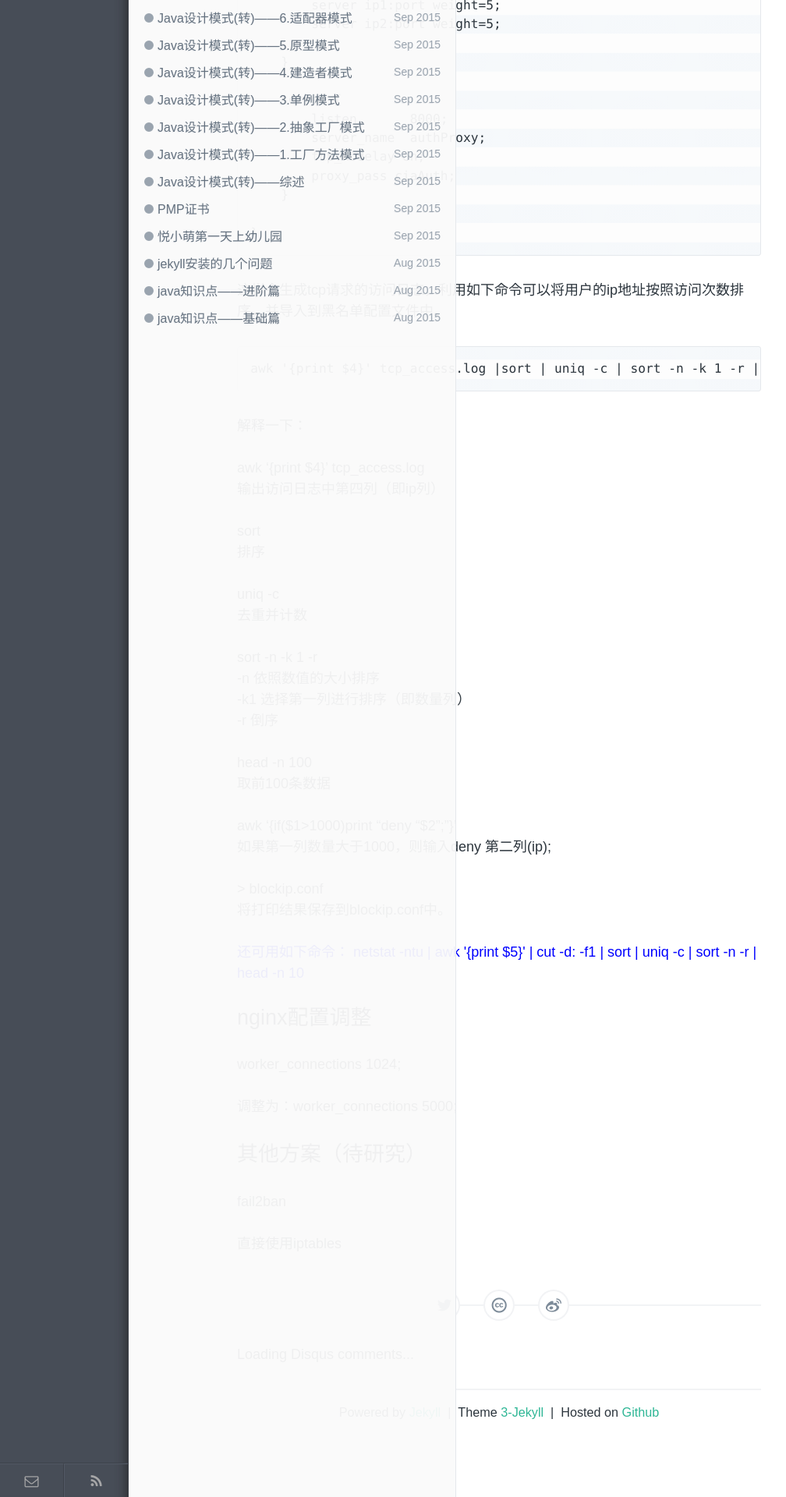
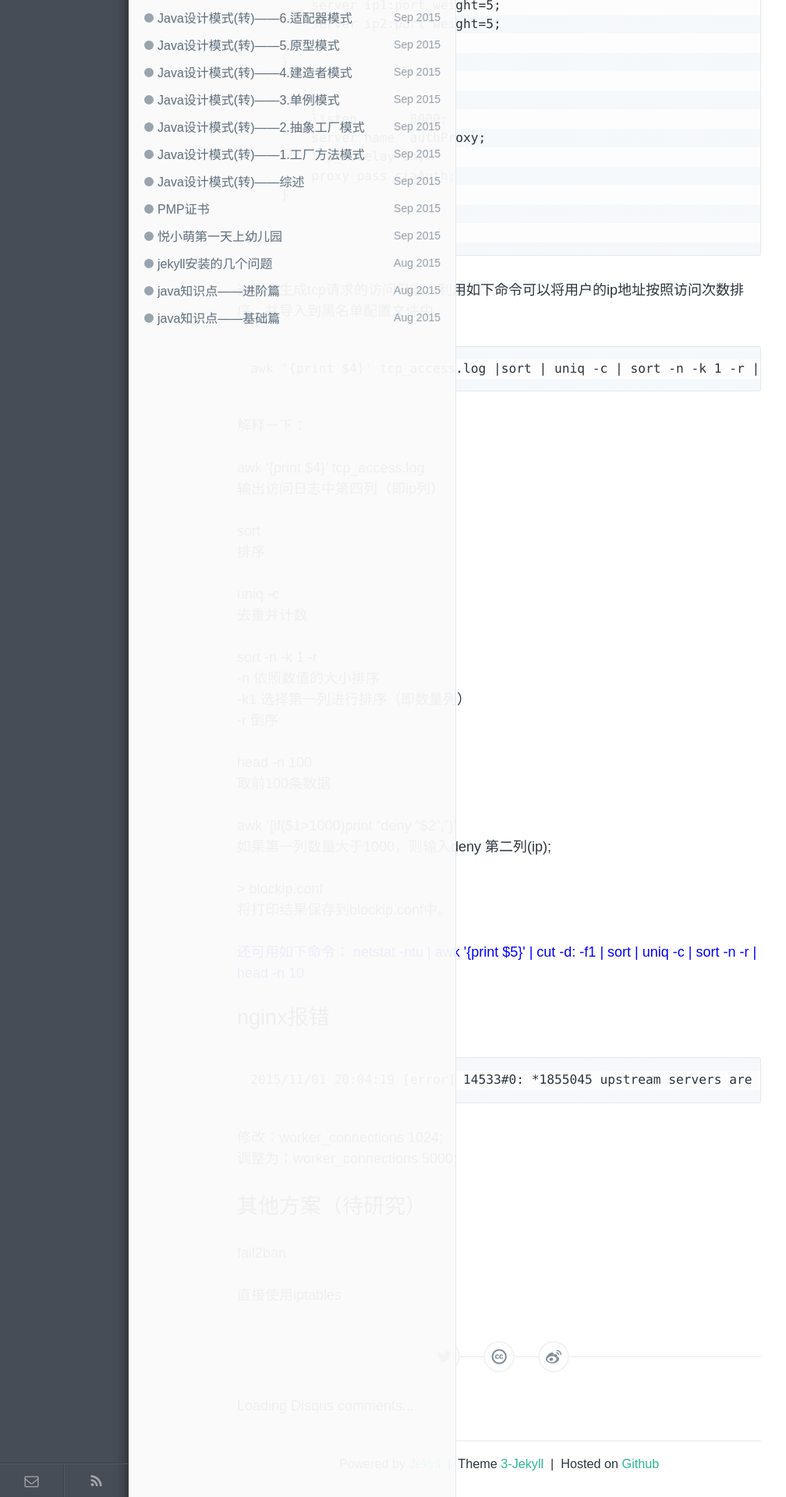
Before and after one commit to DrizztM/DrizztM.github.io, a Jekyll site: the page built from _posts/技术/2015-10-30-the-server-was-attacked.md, in a window 1280 px wide. Shown: the part 908-2828 px from the top of the page at 78% size, without its empty margins (0-1008 px from the left). Built offline with Jekyll 4.4.1, drawn with Linux system fonts in a browser that asks for light colours; Markdown is read by kramdown in place of the engine named in the settings; comment, search, counter and statistics services are not loaded.

Commit message:
修改一篇文章

````diff
--- a/_posts/技术/2015-10-30-the-server-was-attacked.md
+++ b/_posts/技术/2015-10-30-the-server-was-attacked.md
@@ -85,10 +85,13 @@ awk '{if($1>1000)print "deny "$2";"}'<br>
 <font color="blue">还可用如下命令： netstat -ntu | awk '{print $5}' | cut -d: -f1 | sort | uniq -c | sort -n -r | head -n 10</font>
 
 
-## nginx配置调整
+## nginx报错
 
-worker_connections  1024;
+```
+2015/11/01 20:04:19 [error] 14533#0: *1855045 upstream servers are busy or encounter error! while connecting to upstream, client: 117.136.0.0, server: 0.0.0.0:88
+```
 
+修改：worker_connections  1024;<br>
 调整为：worker_connections  5000;
 
 ## 其他方案（待研究）
````
